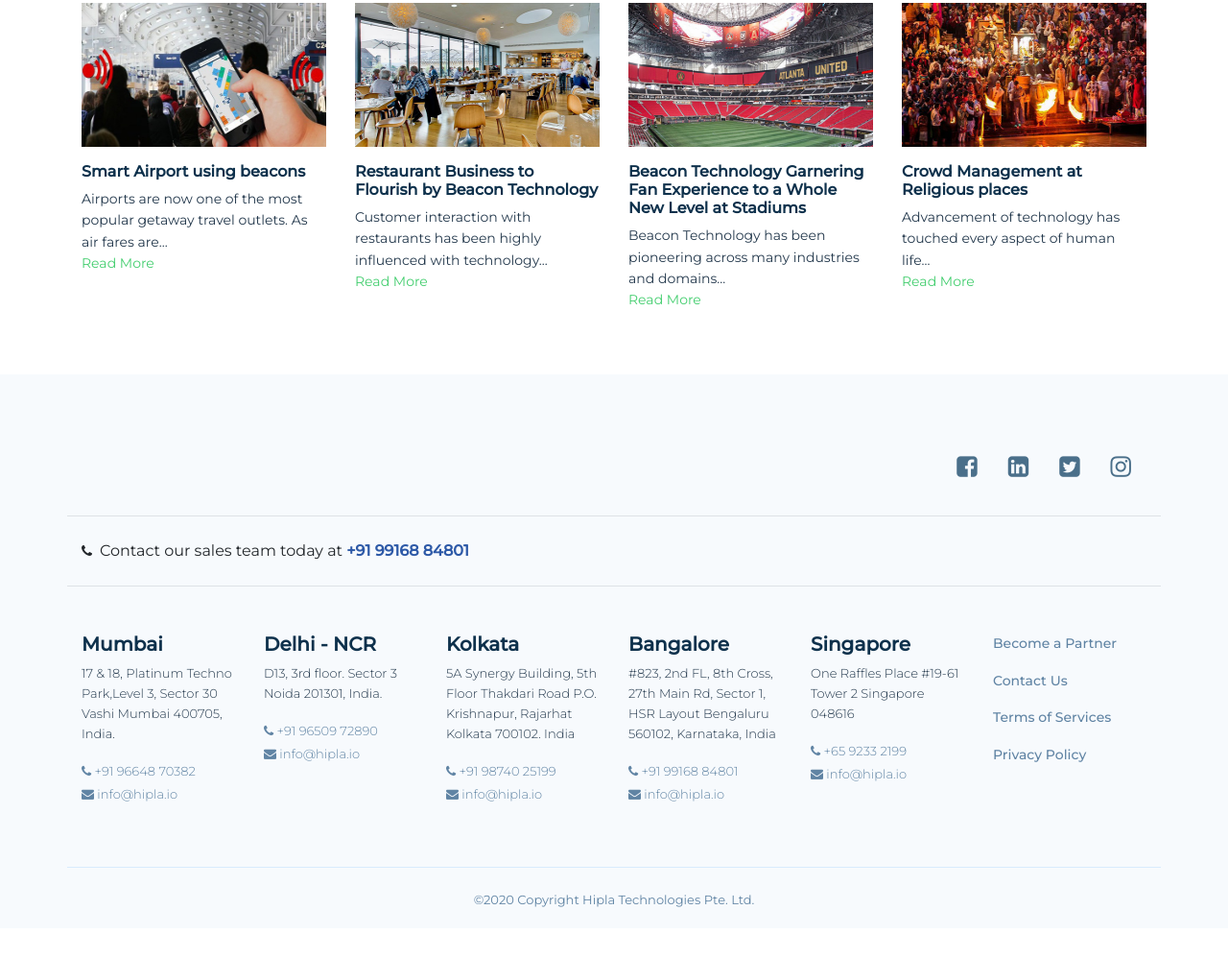
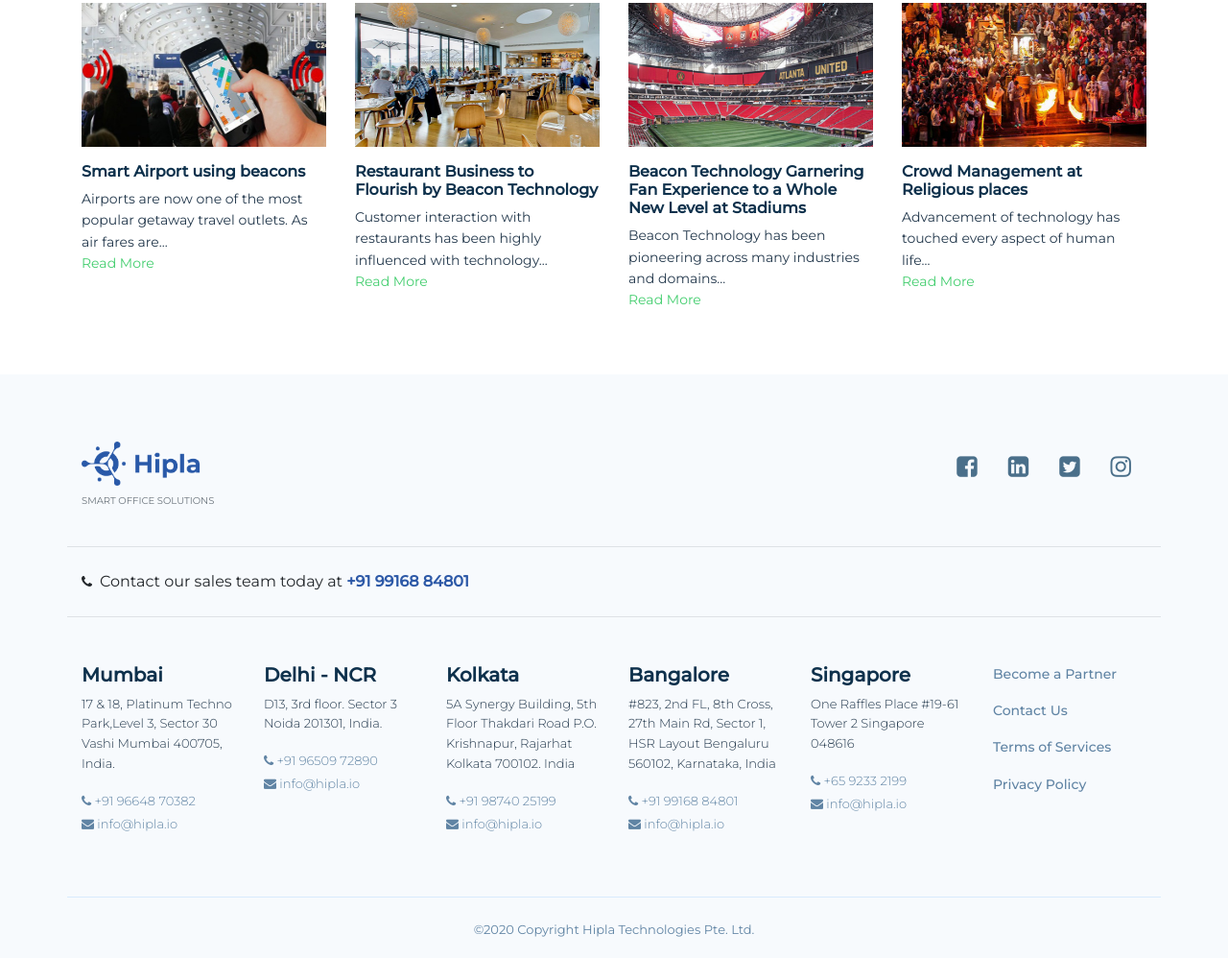
Before and after one commit to Dharmen113/hipla_website, a plain HTML site: page index.html in a window 1280 px wide. Shown: the part 4867-5865 px from the top of the page at 96% size. Before the commit the page ends 5834 px from the top, so only its background shows below. Drawn offline with nearby package versions, Linux system fonts and the light colour scheme.

Commit message:
updated dun in footer

```diff
--- a/index.html
+++ b/index.html
@@ -875,7 +875,8 @@
     <div class="container">
       <div class="row mb-4">
         <div class="col-md-4">
-          <p><script language="JavaScript" src="https://dunsregistered.dnb.com" type="text/javascript"></script></p>
+          <img class="mb-2" src="./image/logo.png" alt="" style="max-width: 125px;" />
+  <span style="font-size: 10px;" class="d-block mb-3 text-muted">SMART OFFICE SOLUTIONS</span>
         </div>
         <div class="col-md-8 footer-lg">
           <ul class="nav justify-content-end" style="font-size: 25px;">
```
Also changed, not shown: asset-tracking.html (+2 -1 lines), case-studies.html (+2 -1 lines), case-study-aipl.html (+2 -1 lines), case-study-dps.html (+5 -1 lines), case-study-yesbank.html (+2 -1 lines), contact-tracing.html (+2 -1 lines), contact.html (+2 -1 lines), meeting-management.html (+2 -1 lines), pantry-management.html (+2 -1 lines), partner.html (+2 -1 lines), privacy.html (+2 -1 lines), terms-conditions.html (+2 -1 lines), use-case-1.html (+2 -1 lines), use-case-2.html (+2 -1 lines), 3 more files.
